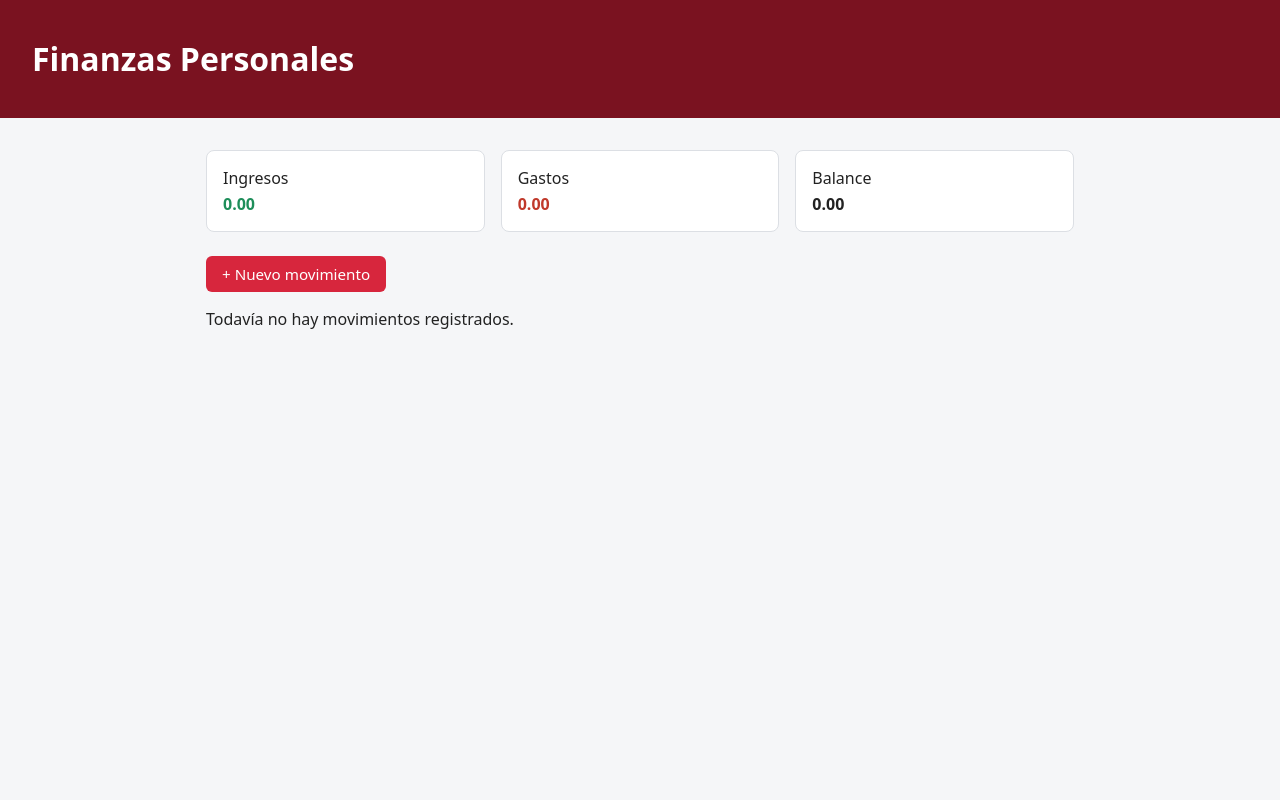
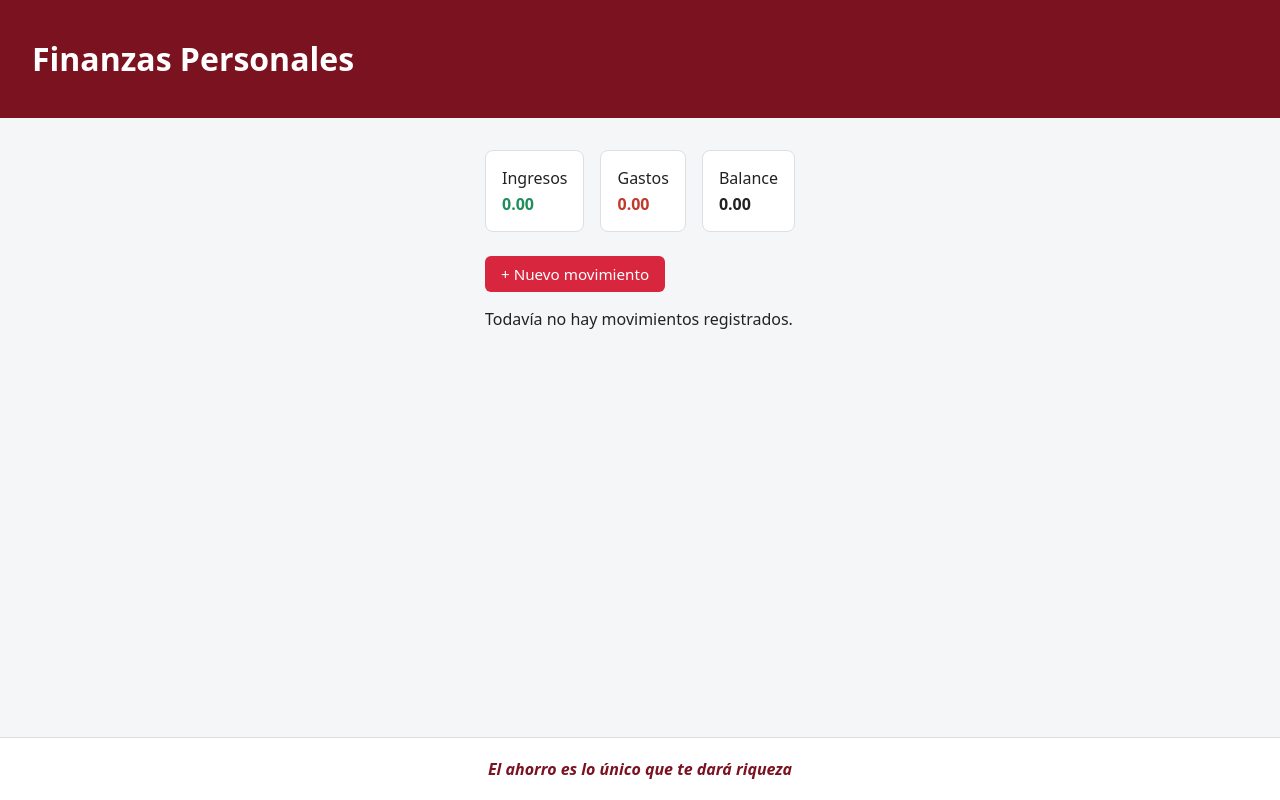
Before and after one commit to JABB123456/PRACTICA-AIQUITECTURA-MVC, a Flask app: page / in a window 1280 px wide. Run offline with Flask 3, Linux system fonts and the light colour scheme.

Commit message:
Agregar leyenda de ahorro en el pie de página

```diff
--- a/src/finanzas_personales/static/style.css
+++ b/src/finanzas_personales/static/style.css
@@ -12,6 +12,9 @@
 
 body {
   margin: 0;
+  min-height: 100vh;
+  display: flex;
+  flex-direction: column;
   font-family: system-ui, -apple-system, sans-serif;
   background: var(--color-fondo);
   color: #222;
@@ -31,6 +34,22 @@ main {
   max-width: 900px;
   margin: 2rem auto;
   padding: 0 1rem;
+  flex: 1;
+}
+
+footer {
+  margin-top: 2rem;
+  padding: 1.25rem 1rem;
+  text-align: center;
+  border-top: 1px solid var(--color-borde);
+  background: #fff;
+}
+
+footer p {
+  margin: 0;
+  color: var(--color-principal-oscuro);
+  font-weight: 600;
+  font-style: italic;
 }
 
 .resumen {
--- a/src/finanzas_personales/templates/base.html
+++ b/src/finanzas_personales/templates/base.html
@@ -22,5 +22,8 @@
     {% endwith %}
     {% block contenido %}{% endblock %}
   </main>
+  <footer>
+    <p>El ahorro es lo único que te dará riqueza</p>
+  </footer>
 </body>
 </html>
```
